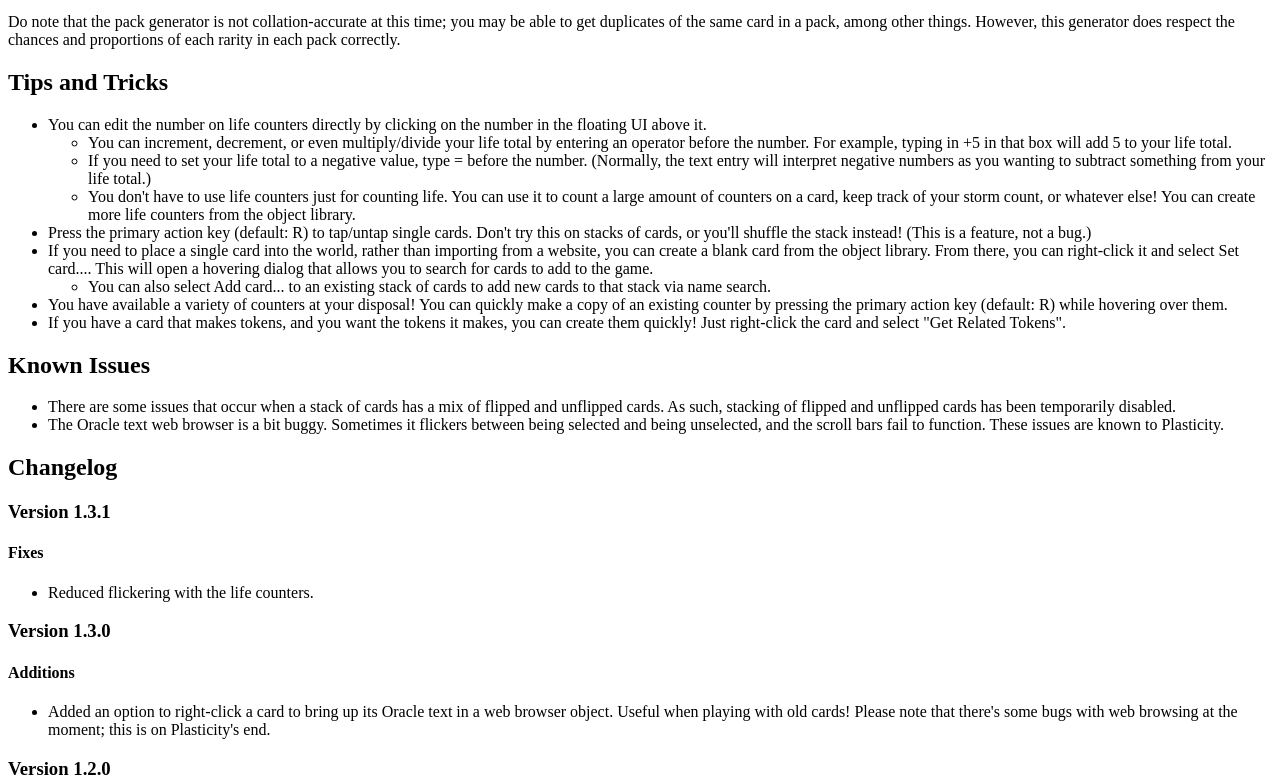
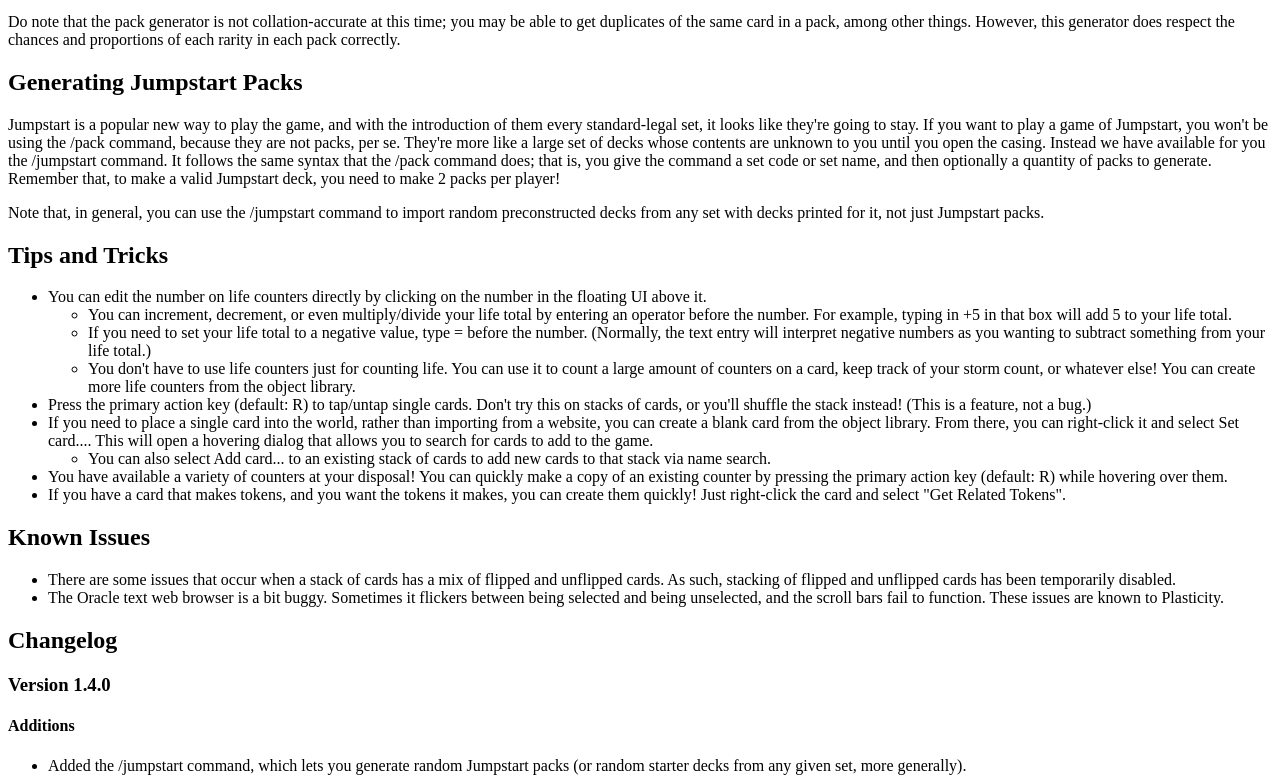
Before and after one commit to iconmaster5326/TTPMTG, a plain HTML site: page Manual/manual.html in a window 1280 px wide. Shown: the part 877-1660 px from the top of the page. Drawn offline with Linux system fonts and the light colour scheme.

Commit message:
Version 1.4.0

```diff
--- a/Manual/manual.html
+++ b/Manual/manual.html
@@ -1,7 +1,7 @@
 <html>
   <body>
     <h1>TTPMTG - Magic: the Gathering for Tabletop Playground</h1>
-    <h2>Version 1.3.1</h2>
+    <h2>Version 1.4.0</h2>
     <p>
       Hello and welcome to TTPMTG, the ultimate Magic: the Gathering experience
       for Tabletop Playground!
@@ -90,6 +90,25 @@
       things. However, this generator does respect the chances and proportions
       of each rarity in each pack correctly.
     </p>
+    <h2>Generating Jumpstart Packs</h2>
+    <p>
+      Jumpstart is a popular new way to play the game, and with the introduction
+      of them every standard-legal set, it looks like they're going to stay. If
+      you want to play a game of Jumpstart, you won't be using the
+      <span class="tt">/pack</span> command, because they are not packs, per se.
+      They're more like a large set of decks whose contents are unknown to you
+      until you open the casing. Instead we have available for you the
+      <span class="tt">/jumpstart</span> command. It follows the same syntax
+      that the <span class="tt">/pack</span> command does; that is, you give the
+      command a set code or set name, and then optionally a quantity of packs to
+      generate. Remember that, to make a valid Jumpstart deck, you need to make
+      2 packs per player!
+    </p>
+    <p>
+      Note that, in general, you can use the <span class="tt">/jumpstart</span>
+      command to import random preconstructed decks from any set with decks
+      printed for it, not just Jumpstart packs.
+    </p>
     <h2>Tips and Tricks</h2>
     <ul>
       <li>
@@ -160,20 +179,27 @@
       </li>
     </ul>
     <h2>Changelog</h2>
+    <h3>Version 1.4.0</h3>
+    <h4>Additions</h4>
+    <ul>
+      <li>
+        Added the <span class="tt">/jumpstart</span> command, which lets you
+        generate random Jumpstart packs (or random starter decks from any given
+        set, more generally).
+      </li>
+    </ul>
     <h3>Version 1.3.1</h3>
     <h4>Fixes</h4>
     <ul>
-      <li>
-        Reduced flickering with the life counters.
-      </li>
+      <li>Reduced flickering with the life counters.</li>
     </ul>
     <h3>Version 1.3.0</h3>
     <h4>Additions</h4>
     <ul>
       <li>
-        Added an option to right-click a card to bring up its Oracle text in
-        a web browser object. Useful when playing with old cards! Please note
-        that there's some bugs with web browsing at the moment; this is on
+        Added an option to right-click a card to bring up its Oracle text in a
+        web browser object. Useful when playing with old cards! Please note that
+        there's some bugs with web browsing at the moment; this is on
         Plasticity's end.
       </li>
     </ul>
--- a/Templates/50647A414B80CEF770FCF6A3468384D4.json
+++ b/Templates/50647A414B80CEF770FCF6A3468384D4.json
@@ -69,7 +69,7 @@
 			"UseOverrides": true,
 			"SurfaceType": "Cardboard",
 			"UseCardModel": true,
-			"Indices": [ 0, 1, 2 ],
+			"Indices": [ 0, 1, 2, 3 ],
 			"Emissive": false
 		}
 	],
```
Also changed, not shown: Thumbnails/50647A414B80CEF770FCF6A3468384D4.png, 1 other file.
